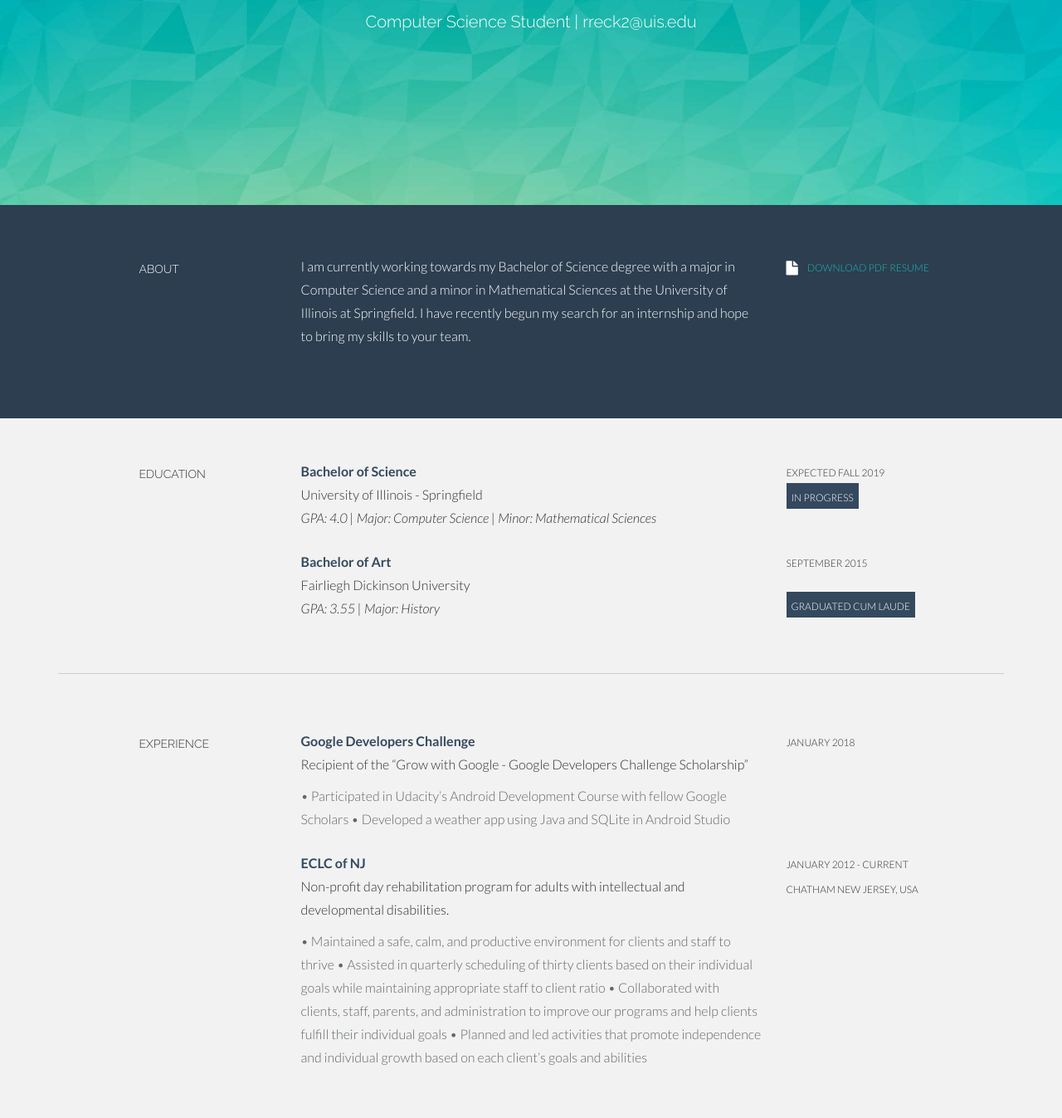
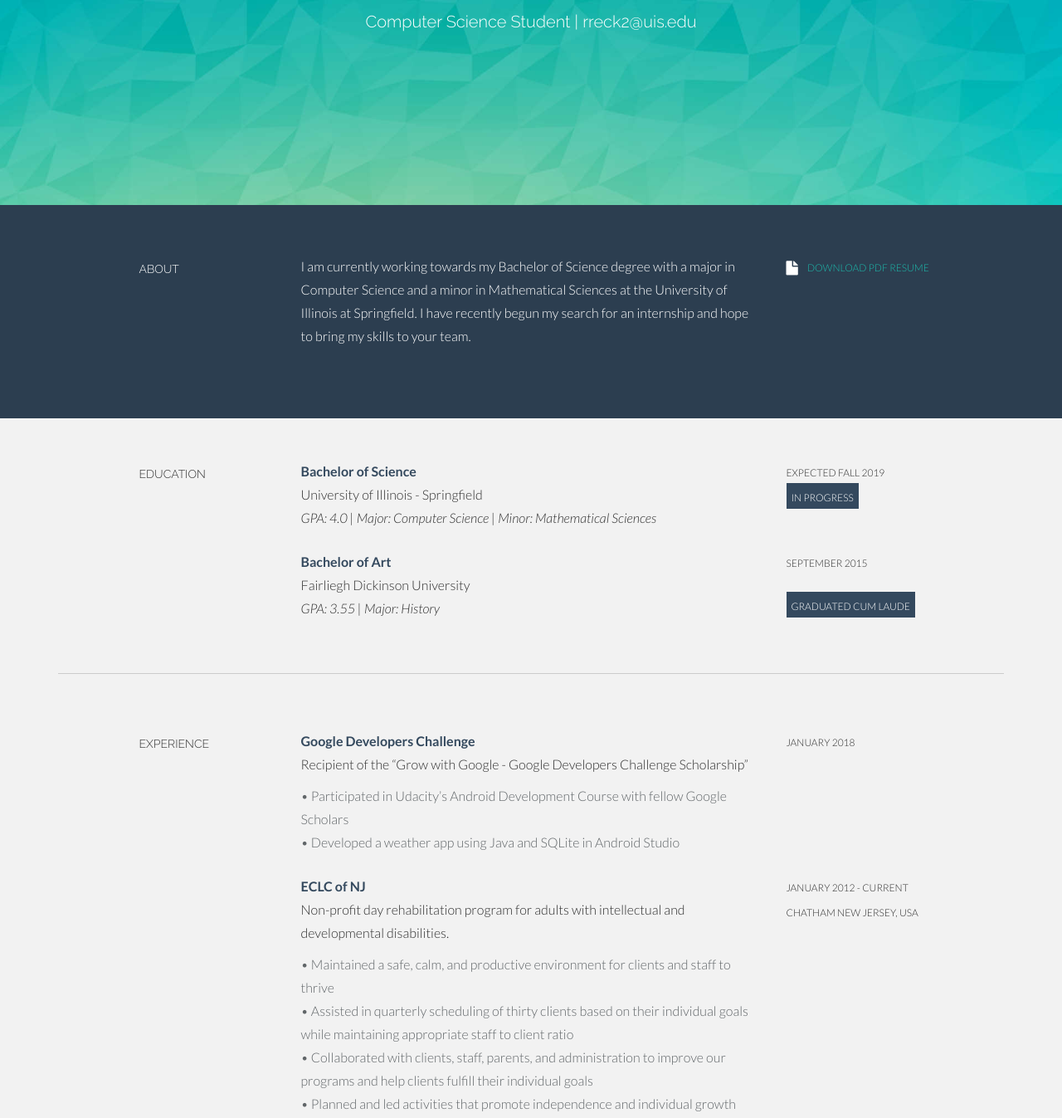
Before and after one commit to rreck2/rreck2.github.io, a plain HTML site: page index.html in a window 1280 px wide. Shown: the part 253-1600 px from the top of the page at 83% size. Drawn offline with Linux system fonts and the light colour scheme.

Commit message:
Update index.html

```diff
--- a/index.html
+++ b/index.html
@@ -113,7 +113,7 @@
           <p class="tight"><t>Google Developers Challenge </t><br/>
             Recipient of the “Grow with Google - Google Developers Challenge Scholarship”  <br/>
           </p>
-          <p><more> • Participated in Udacity’s Android Development Course with fellow Google Scholars • Developed a weather app using Java and SQLite in Android Studio </more></p>
+          <p><more> • Participated in Udacity’s Android Development Course with fellow Google Scholars  <br>• Developed a weather app using Java and SQLite in Android Studio </more></p>
         </div>
         <div class="col-lg-3">
           <p><sm>January 2018 <br />
@@ -127,7 +127,7 @@
             Non-profit day rehabilitation program for adults with intellectual and developmental disabilities.
  <br/>
           </p>
-          <p><more> • Maintained a safe, calm, and productive environment for clients and staff to thrive • Assisted in quarterly scheduling of thirty clients based on their individual goals while maintaining appropriate staff to client ratio • Collaborated with clients, staff, parents, and administration to improve our programs and help clients fulfill their individual goals • Planned and led activities that promote independence and individual growth based on each client’s goals and abilities</more></p>
+          <p><more> • Maintained a safe, calm, and productive environment for clients and staff to thrive  <br>• Assisted in quarterly scheduling of thirty clients based on their individual goals while maintaining appropriate staff to client ratio  <br>• Collaborated with clients, staff, parents, and administration to improve our programs and help clients fulfill their individual goals  <br>• Planned and led activities that promote independence and individual growth based on each client’s goals and abilities</more></p>
         </div>
         <div class="col-lg-3">
           <p><sm>January 2012 - Current <br />
```
